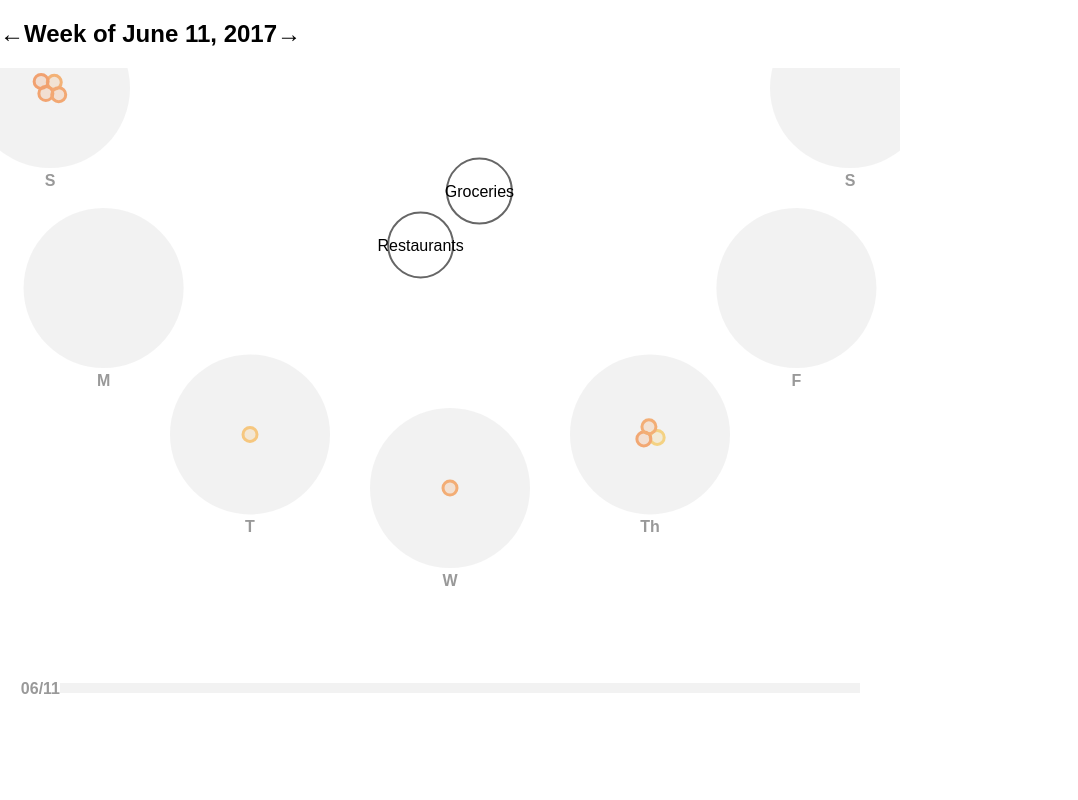
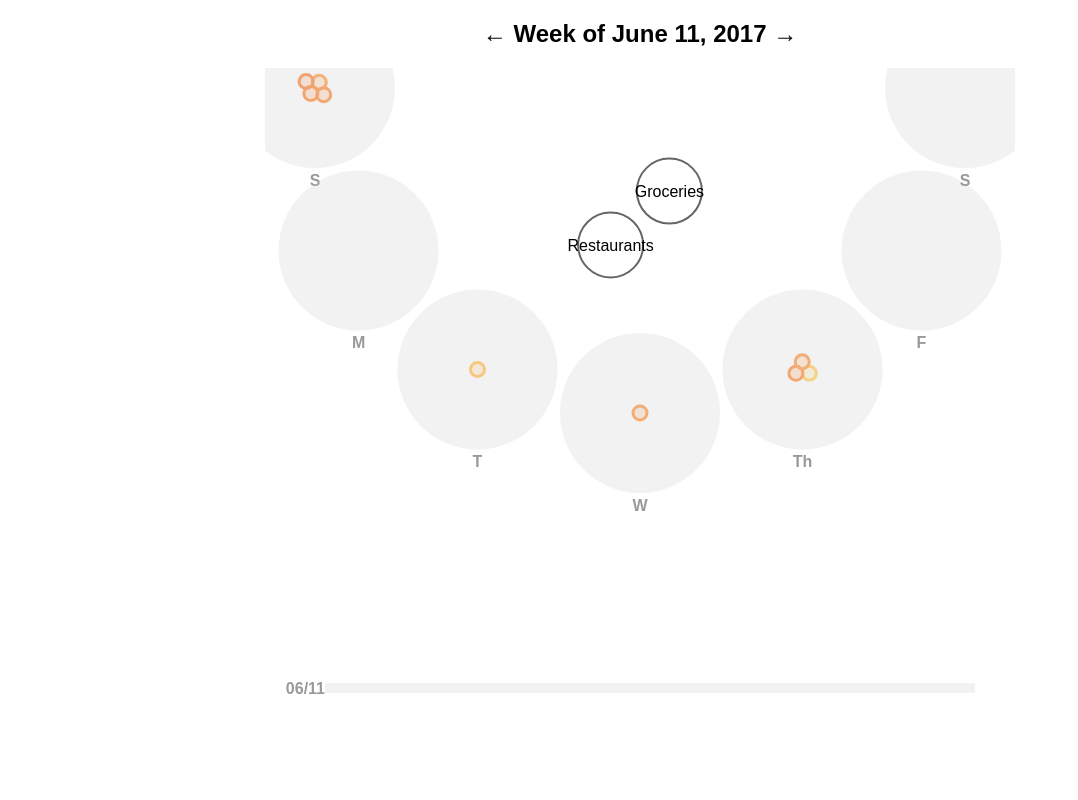
Before and after one commit to prithviraj-maurya/expenses-app-d3, a React (Create React App) app: page / in a window 1280 px wide. Shown: the top 800 px of the page, without its empty margins (0-1078 px from the left). Built offline with nearby package versions, Linux system fonts and the light colour scheme.

Commit message:
Add and remove link between expenses and categories

```diff
--- a/src/App.js
+++ b/src/App.js
@@ -7,7 +7,7 @@ import Categories from './visualizations/Categories';
 
 import expensesData from './data/expenses.json';
 
-var width = 900;
+var width = 750;
 var height = 1800;
 
 class App extends Component {
@@ -59,7 +59,11 @@ class App extends Component {
   }
 
   linkToCategory(expense, category) {
-    category.expenses.push(expense);
+    if (_.includes(category.expenses, expense)) {
+      category.expenses = _.without(category.expenses, expense);
+    } else {
+      category.expenses.push(expense);
+    }
     category.total = _.sumBy(category.expenses, 'amount');
 
     this.forceUpdate();
@@ -81,6 +85,10 @@ class App extends Component {
       });
     });
 
+    var style = {
+      width,
+      margin: 'auto',
+    }
     var props = {
       width,
       links,
@@ -89,11 +97,11 @@ class App extends Component {
 
 
     return (
-      <div className='App'>
-        <h2>
-          <span onClick={this.prevWeek}>←</span>
+      <div className='App' style={style}>
+        <h2 style={{ textAlign: 'center' }}>
+          <span onClick={this.prevWeek}>← </span>
           Week of {selectedWeek}
-          <span onClick={this.nextWeek}>→</span>
+          <span onClick={this.nextWeek}> →</span>
         </h2>
         <svg width={width} height={height}>
           <Categories {...props} {...this.state} />
--- a/src/visualizations/Expenses.js
+++ b/src/visualizations/Expenses.js
@@ -206,8 +206,8 @@ class App extends Component {
         var expenseY = d3.event.y;
         _.each(this.props.categories, category => {
             var { x, y, radius } = category;
-            if (x - radius / 2 < expenseX && x + radius / 2 > expenseX
-                && y - radius / 2 < expenseY && y + radius / 2 > expenseY) {
+            if (x - radius < expenseX && x + radius > expenseX
+                && y - radius < expenseY && y + radius > expenseY) {
                 this.dragged = { expense, category };
 
             }
```
